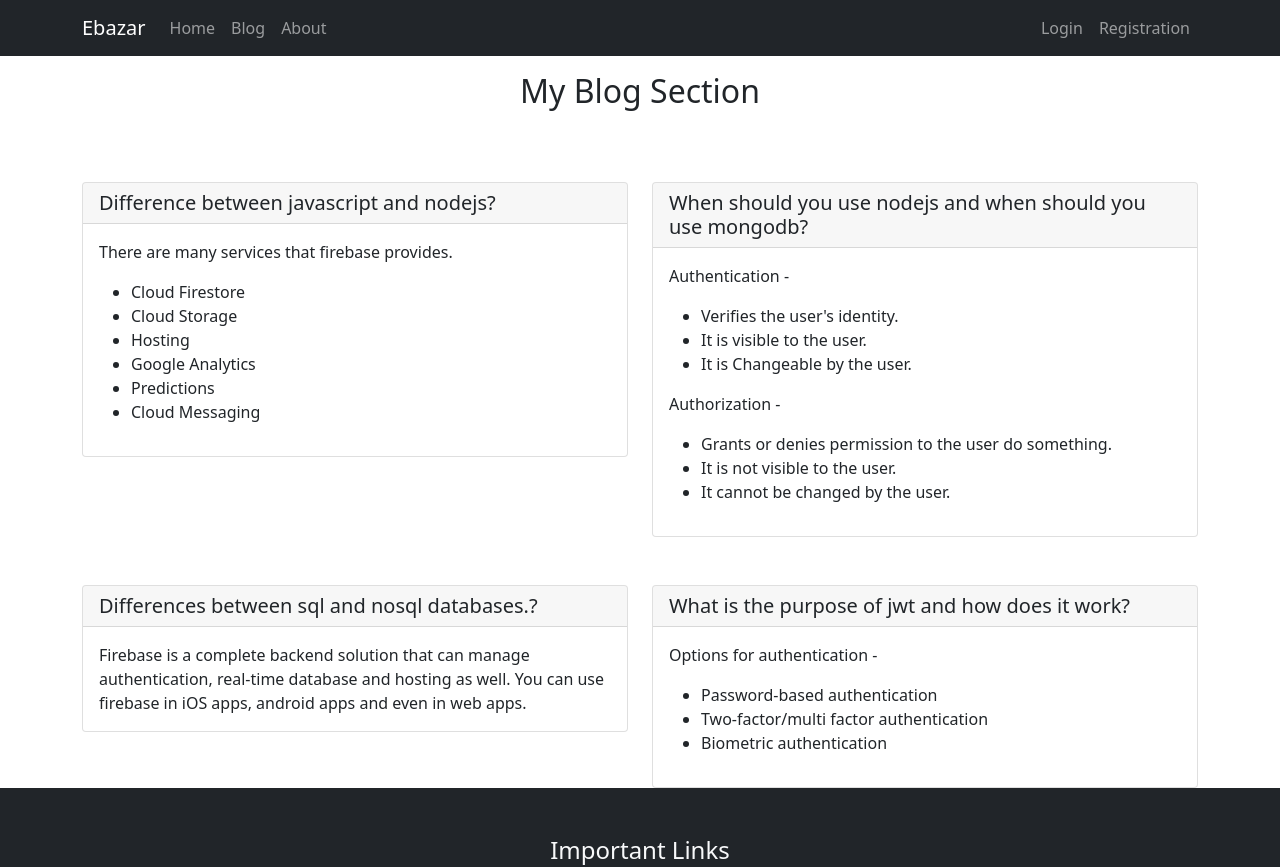
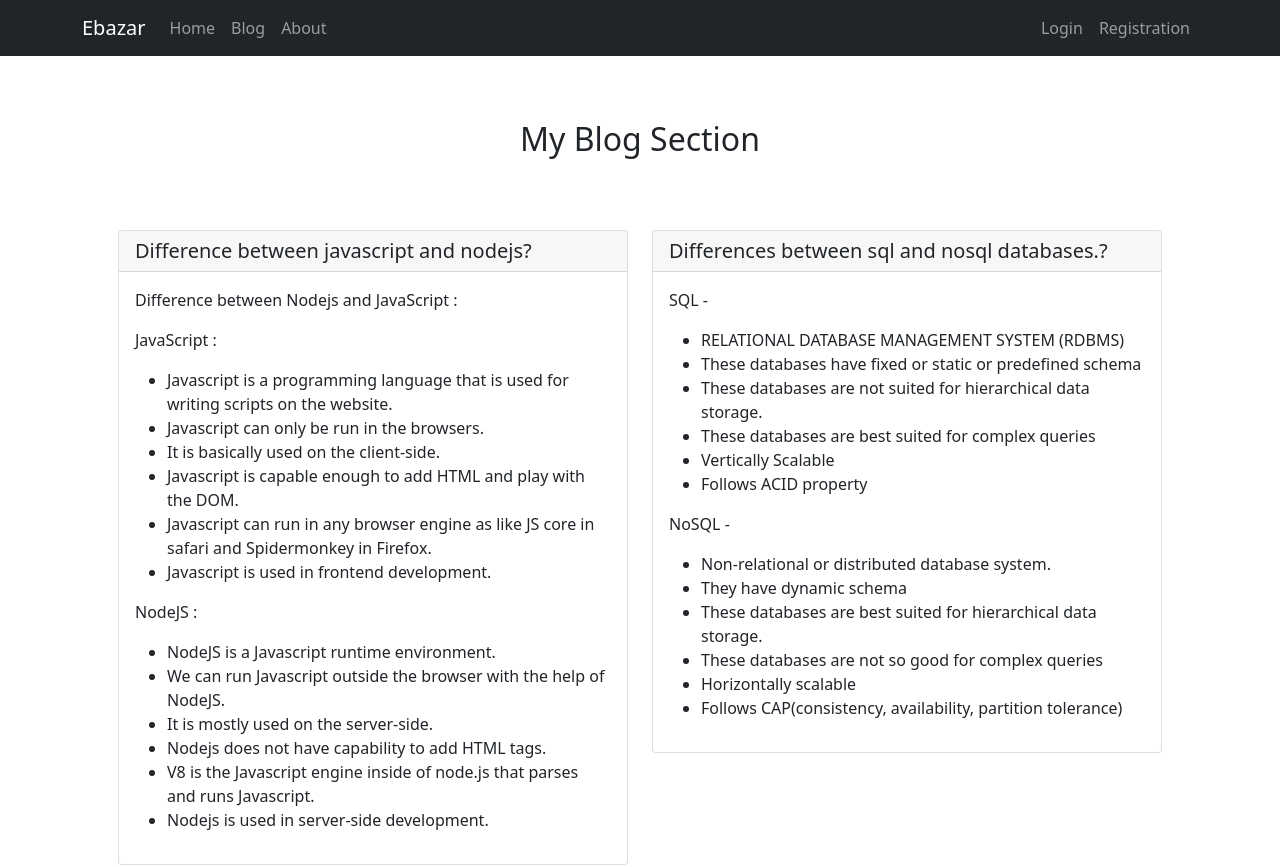
Before and after one commit to iamrealfarhanbd/Ebazar-WareHouse-Client, a React (Create React App) app: page /Blog in a window 1280 px wide. Shown: the top 867 px of the page. Built offline with nearby package versions, Linux system fonts and the light colour scheme; no server answers.

Commit message:
blog complete full

```diff
--- a/src/components/Blog/Blog.js
+++ b/src/components/Blog/Blog.js
@@ -5,24 +5,59 @@ import MetaData from '../layout/MetaData';
 const Blog = () => {
     return (
         <>
-           <MetaData title="Ebazar - Blog" />
+            <MetaData title="Ebazar - Blog" />
 
-            <Container>
-                <h2 className='text-center p-3'> My Blog Section</h2>
+            <Container className='p-5'>
+                <h2 className='text-center p-3 '> My Blog Section</h2>
                 <Row>
                     <Col xs={12} md={6} className="mt-5">
                         <Card>
                             <Card.Header as="h5"> Difference between javascript and nodejs?
                             </Card.Header>
                             <Card.Body>
-                                <Card.Text> There are many services that firebase provides.</Card.Text>
+                                <Card.Text> Difference between Nodejs and JavaScript :</Card.Text>
+                                <Card.Text>JavaScript :</Card.Text>
                                 <ul>
-                                    <li>Cloud Firestore</li>
-                                    <li>Cloud Storage</li>
-                                    <li>Hosting</li>
-                                    <li>Google Analytics</li>
-                                    <li>Predictions</li>
-                                    <li>Cloud Messaging</li>
+                                    <li>Javascript is a programming language that is used for writing scripts on the website.</li>
+                                    <li>Javascript can only be run in the browsers.</li>
+                                    <li>It is basically used on the client-side.</li>
+                                    <li>Javascript is capable enough to add HTML and play with the DOM. </li>
+                                    <li>Javascript can run in any browser engine as like JS core in safari and Spidermonkey in Firefox. </li>
+                                    <li>Javascript is used in frontend development.</li>
+                                </ul>
+                                <Card.Text>NodeJS :</Card.Text>
+                                <ul>
+                                    <li>NodeJS is a Javascript runtime environment.</li>
+                                    <li>We can run Javascript outside the browser with the help of NodeJS.</li>
+                                    <li>It is mostly used on the server-side.</li>
+                                    <li>Nodejs does not have capability to add HTML tags. </li>
+                                    <li>V8 is the Javascript engine inside of node.js that parses and runs Javascript.  </li>
+                                    <li>Nodejs is used in server-side development.</li>
+                                </ul>
+                            </Card.Body>
+                        </Card>
+                    </Col>
+                    <Col xs={12} md={6} className="mt-5">
+                        <Card>
+                            <Card.Header as="h5">Differences between sql and nosql databases.? </Card.Header>
+                            <Card.Body>
+                                <Card.Text>SQL  -</Card.Text>
+                                <ul>
+                                    <li>RELATIONAL DATABASE MANAGEMENT SYSTEM (RDBMS)</li>
+                                    <li>These databases have fixed or static or predefined schema</li>
+                                    <li>These databases are not suited for hierarchical data storage.</li>
+                                    <li>These databases are best suited for complex queries</li>
+                                    <li>Vertically Scalable</li>
+                                    <li>Follows ACID property</li>
+                                </ul>
+                                <Card.Text> NoSQL - </Card.Text>
+                                <ul>
+                                    <li>Non-relational or distributed database system.</li>
+                                    <li>They have dynamic schema</li>
+                                    <li>These databases are best suited for hierarchical data storage.</li>
+                                    <li>These databases are not so good for complex queries</li>
+                                    <li>Horizontally scalable</li>
+                                    <li>Follows CAP(consistency, availability, partition tolerance)</li>
                                 </ul>
                             </Card.Body>
                         </Card>
@@ -31,17 +66,13 @@ const Blog = () => {
                         <Card>
                             <Card.Header as="h5">When should you use nodejs and when should you use mongodb?</Card.Header>
                             <Card.Body>
-                            <Card.Text> Authentication -</Card.Text>
+                                <Card.Text>Node Js  -</Card.Text>
                                 <ul>
-                                    <li>Verifies the user's identity.</li>
-                                    <li>It is visible to the user.</li>
-                                    <li>It is Changeable by the user.</li>
+                                    <li>  Because of its single-threaded nature, Node.js is used to build nonblocking, event-driven servers. It's also used for traditional web sites and back-end API services, but it was designed specifically to support real-time, push-based applications.</li>
                                 </ul>
-                                <Card.Text> Authorization - </Card.Text>
+                                <Card.Text> MongoDB - </Card.Text>
                                 <ul>
-                                    <li>Grants or denies permission to the user do something.</li>
-                                    <li>It is not visible to the user.</li>
-                                    <li>It cannot be changed by the user. </li>
+                                    <li>You should consider MongoDB if you have unstructured and/or structured data with the potential for rapid growth,</li>
                                 </ul>
 
                             </Card.Body>
@@ -49,21 +80,14 @@ const Blog = () => {
                     </Col>
                     <Col xs={12} md={6} className="mt-5">
                         <Card>
-                            <Card.Header as="h5">Differences between sql and nosql databases.? </Card.Header>
-                            <Card.Body>
-                            <Card.Text>Firebase is a complete backend solution that can manage authentication, real-time database and hosting as well. You can use firebase in iOS apps, android apps and even in web apps. </Card.Text>
-                            </Card.Body>
-                        </Card>
-                    </Col>
-                    <Col xs={12} md={6} className="mt-5">
-                        <Card>
                             <Card.Header as="h5">What is the purpose of jwt and how does it work? </Card.Header>
                             <Card.Body>
-                            <Card.Text> Options for authentication -  </Card.Text>
+                                <Card.Text> JWTs are an excellent way to securely transmit information between parties since they can be signed, which means you can be assured the sender is who they say they are.Using JWT is not about hiding data, but about ensuring its authenticity. In addition, the structure of a JWT makes it possible to verify it has not been tampered with.  </Card.Text>
+                                <Card.Text> JWT consists of three parts: a header, payload, and signature.</Card.Text>
                                 <ul>
-                                    <li>Password-based authentication</li>
-                                    <li>Two-factor/multi factor authentication</li>
-                                    <li>Biometric authentication</li>
+                                    <li>Header</li>
+                                    <li>Payload</li>
+                                    <li>Signature</li>
                                 </ul>
                             </Card.Body>
                         </Card>
```
